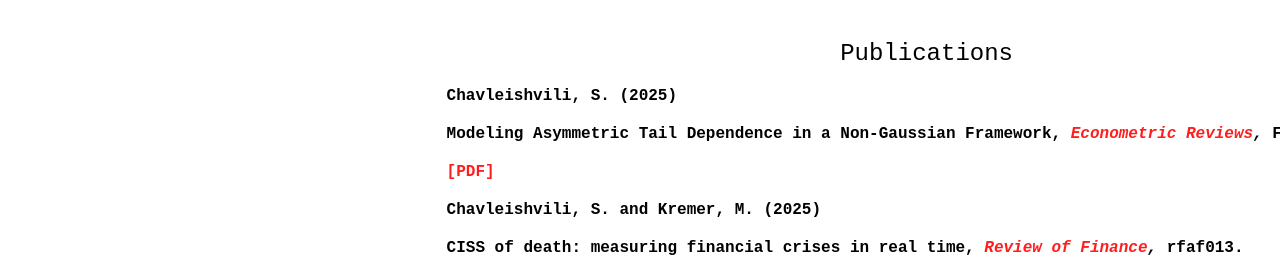
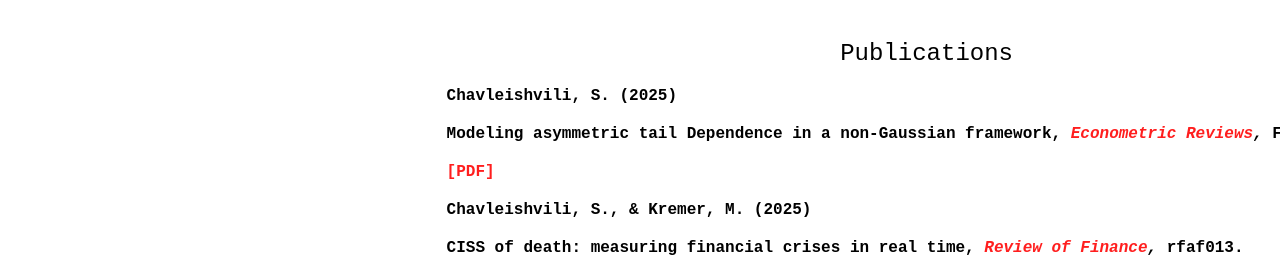
Before and after one commit to sulkhanchavleishvili/sulkhanchavleishvili.github.io, a plain HTML site: page index.html in a window 1280 px wide. Both pictures are taken after a click on the link "Research". Shown: the top 269 px of the page. Drawn offline with Linux system fonts and the light colour scheme.

Commit message:
Update index.html

```diff
--- a/index.html
+++ b/index.html
@@ -112,14 +112,14 @@
             <strong>Chavleishvili, S. (2025) </strong>
         </p>
         <p style="text-align: justify;">
-            <strong>Modeling Asymmetric Tail Dependence in a Non-Gaussian Framework, <i><span style="color: #ff1e1e;">Econometric Reviews</span>,</i> Forthcoming.</strong>
+            <strong>Modeling asymmetric tail Dependence in a non-Gaussian framework, <i><span style="color: #ff1e1e;">Econometric Reviews</span>,</i> Forthcoming.</strong>
         </p>
         <p>
             <a href="https://drive.google.com/file/d/1pUfTgIFnplaDjh21YM5zc4msMKHweElr/view?usp=drive_link" target="_blank" style="font-weight: bold; color: #ff1e1e; text-decoration: none;">[PDF]</a>
         </p>
 
         <p style="text-align: justify;">
-            <strong>Chavleishvili, S. and Kremer, M. (2025) </strong>
+            <strong>Chavleishvili, S., & Kremer, M. (2025) </strong>
         </p>
         <p style="text-align: justify;">
             <strong>CISS of death: measuring financial crises in real time, <i><span style="color: #ff1e1e;">Review of Finance</span>,</i> rfaf013.</strong>
```
